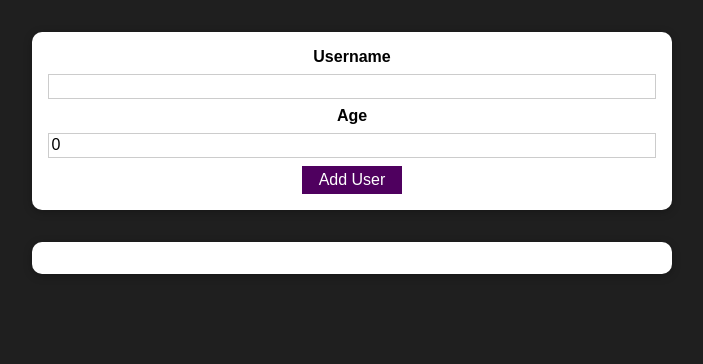
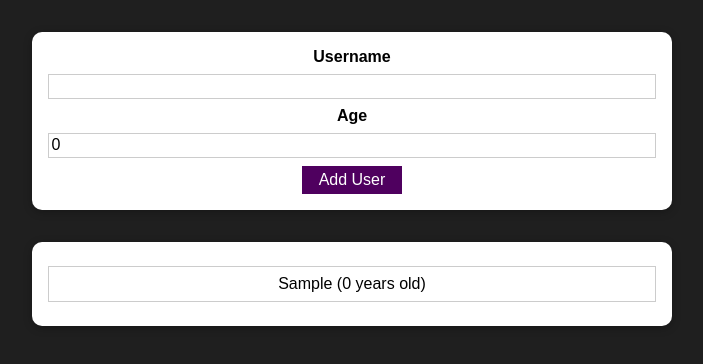
Before and after one commit to Richie1136/UsersAppReactUdemy, a React (Create React App) app in the folder usersapp/: page / in a window 1280 px wide. Both pictures are taken after typing "Sample" into the empty fields and a click on the button "Add User". Shown: the top 364 px of the page, without its empty margins (288-991 px from the left). Built offline with nearby package versions, Linux system fonts and the light colour scheme; the HTML template or start-up script is replaced by a standard one.

Commit message:
Added a function in app.js which is responsible for adding a user to the list and then passed in props to the add user component and passed that function into addUserSubmit and passed in the state value on username and age from the use state hooks

```diff
--- a/usersapp/src/App.js
+++ b/usersapp/src/App.js
@@ -1,12 +1,20 @@
 import './App.css';
 import AddUser from './components/adduser/AddUser';
 import UsersList from './components/userslist/UsersList';
+import { useState } from 'react'
 
 function App() {
+  const [userslist, setUserList] = useState([])
+
+  const onAddUser = (name, age) => {
+    setUserList((prevUserList) => {
+      return [...prevUserList, { name, age, id: Math.random().toString() }]
+    })
+  }
   return (
     <div className="App">
-      <AddUser />
-      <UsersList users={[]} />
+      <AddUser onadduser={onAddUser} />
+      <UsersList users={userslist} />
     </div>
   );
 }
--- a/usersapp/src/components/adduser/AddUser.js
+++ b/usersapp/src/components/adduser/AddUser.js
@@ -3,7 +3,7 @@ import Card from '../card/Card'
 import './AddUser.css'
 import Button from '../button/Button'
 
-const AddUser = () => {
+const AddUser = ({ onadduser }) => {
   const [username, setUserName] = useState('')
   const [age, setAge] = useState(0)
 
@@ -15,8 +15,7 @@ const AddUser = () => {
     if (+age < 0) {
       return
     }
-    console.log(username)
-    console.log(age)
+    onadduser(username, age)
     setUserName('')
     setAge(0)
   }
--- a/usersapp/src/components/userslist/UsersList.js
+++ b/usersapp/src/components/userslist/UsersList.js
@@ -1,5 +1,4 @@
 import React from 'react'
-import AddUser from '../adduser/AddUser'
 import Card from '../card/Card'
 import './UsersList.css'
 
@@ -7,9 +6,11 @@ const UsersList = ({ users }) => {
   return (
     <Card classname='users'>
       <ul>
-        {users.map((user) => {
-          return <AddUser key={user.id} username={user.username} age={user.age} years old />
-        })}
+        {users.map((user) => (
+          <li key={user.id}>
+            {user.name} ({user.age} years old)
+          </li>
+        ))}
       </ul>
     </Card>
   )
```
